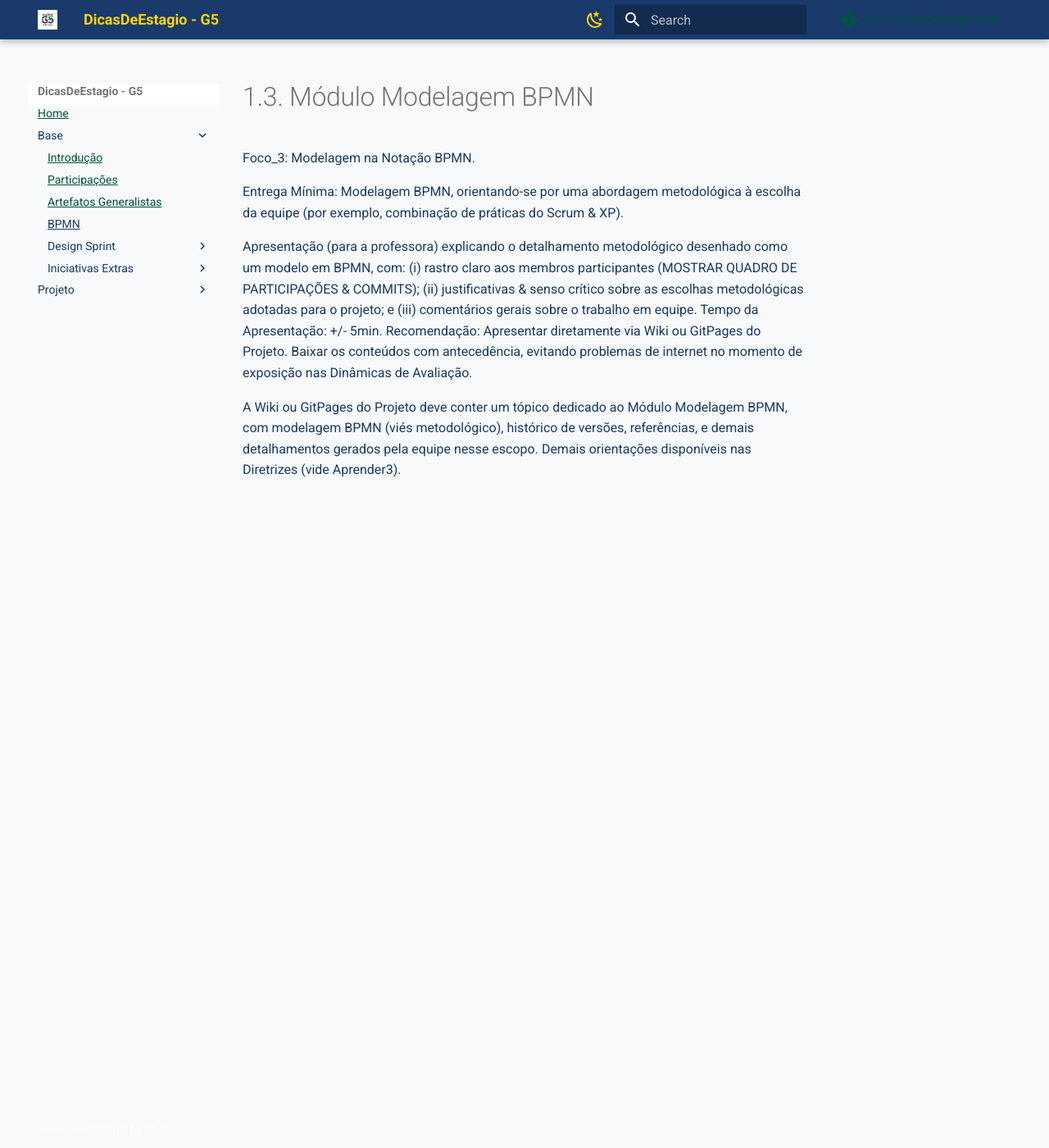
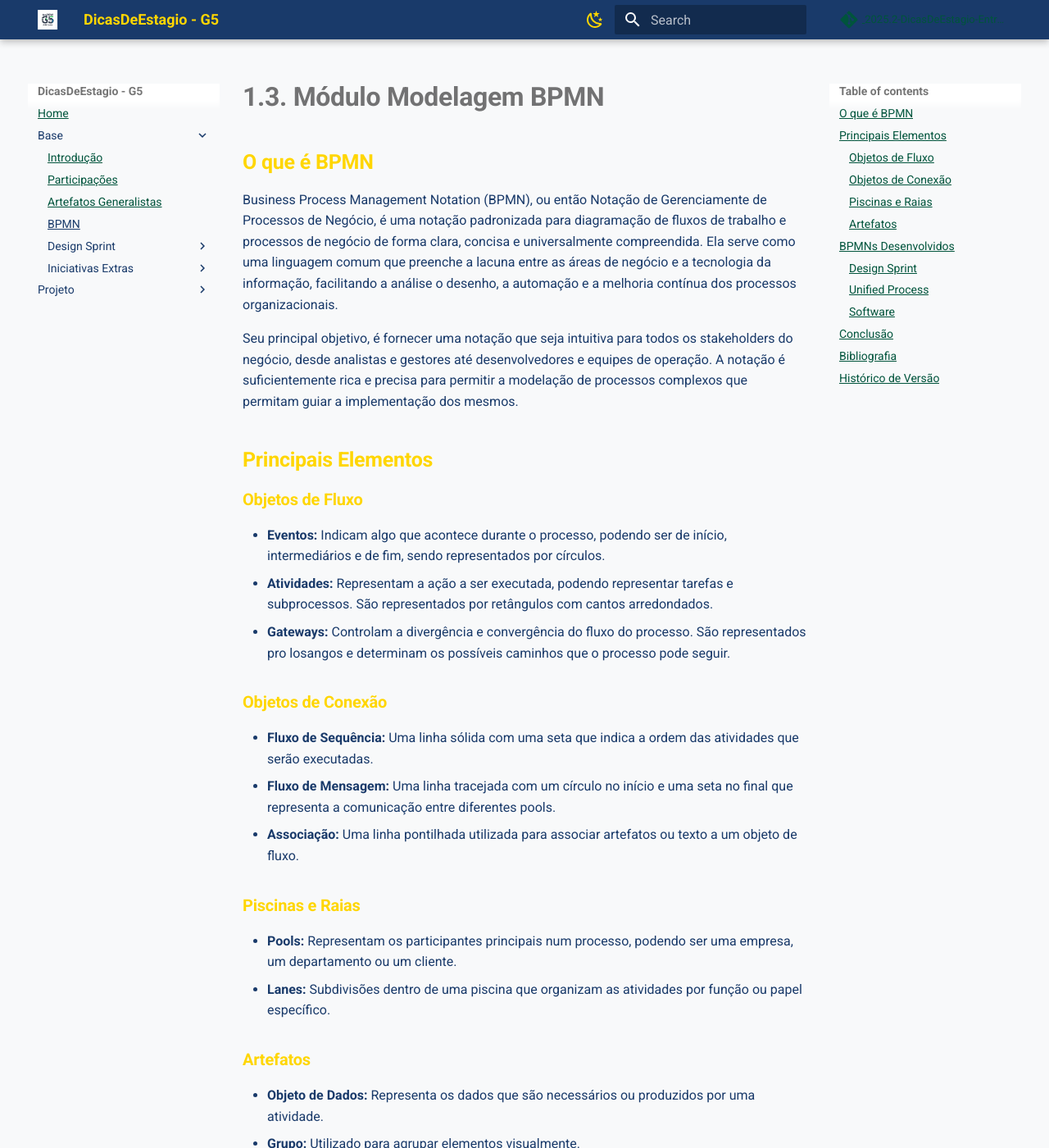
Before and after one commit to UnBArqDsw2025-2-Turma02/2025.2-T02_G5_DicasDeEstagio_Entrega03, an MkDocs documentation site: the page built from docs/Base/BPMN/ModelagemBPMN.md, in a window 1280 px wide and 1400 px high. Shown: the whole window at 82% size. Built offline with MkDocs 1.6.1 and Material for MkDocs 9.7.7, drawn with Linux system fonts in a browser that asks for light colours; comment, search, counter and statistics services are not loaded; some of the changed text lies outside the part shown.

Commit message:
docs: modelagem BPMN

```diff
--- a/docs/Base/BPMN/ModelagemBPMN.md
+++ b/docs/Base/BPMN/ModelagemBPMN.md
@@ -1,10 +1,62 @@
-# 1.3. Módulo Modelagem BPMN
+# **1.3. Módulo Modelagem BPMN**
 
-Foco_3: Modelagem na Notação BPMN.
+## **O que é BPMN**
 
-Entrega Mínima: Modelagem BPMN, orientando-se por uma abordagem metodológica à escolha da equipe (por exemplo, combinação de práticas do Scrum & XP).
+Business Process Management Notation (BPMN), ou então Notação de Gerenciamente de Processos de Negócio, é uma notação padronizada para diagramação de fluxos de trabalho e processos de negócio de forma clara, concisa e universalmente compreendida. Ela serve como uma linguagem comum que preenche a lacuna entre as áreas de negócio e a tecnologia da informação, facilitando a análise o desenho, a automação e a melhoria contínua dos processos organizacionais.
 
-Apresentação (para a professora) explicando o detalhamento metodológico desenhado como um modelo em BPMN, com: (i) rastro claro aos membros participantes (MOSTRAR QUADRO DE PARTICIPAÇÕES & COMMITS); (ii) justificativas & senso crítico sobre as escolhas metodológicas adotadas para o projeto; e (iii) comentários gerais sobre o trabalho em equipe. Tempo da Apresentação: +/- 5min. Recomendação: Apresentar diretamente via Wiki ou GitPages do Projeto. Baixar os conteúdos com antecedência, evitando problemas de internet no momento de exposição nas Dinâmicas de Avaliação.
+Seu principal objetivo, é fornecer uma notação que seja intuitiva para todos os stakeholders do negócio, desde analistas e gestores até desenvolvedores e equipes de operação. A notação é suficientemente rica e precisa para permitir a modelação de processos complexos que permitam guiar a implementação dos mesmos.
 
-A Wiki ou GitPages do Projeto deve conter um tópico dedicado ao Módulo Modelagem BPMN, com modelagem BPMN (viés metodológico), histórico de versões, referências, e demais detalhamentos gerados pela equipe nesse escopo.
-Demais orientações disponíveis nas Diretrizes (vide Aprender3).
+## **Principais Elementos**
+
+### **Objetos de Fluxo**
+
+* **Eventos:** Indicam algo que acontece durante o processo, podendo ser de início, intermediários e de fim, sendo representados por círculos.
+*  **Atividades:** Representam a ação a ser executada, podendo representar tarefas e subprocessos. São representados por retângulos com cantos arredondados.
+*  **Gateways:** Controlam a divergência e convergência do fluxo do processo. São representados pro losangos e determinam os possíveis caminhos que o processo pode seguir.
+
+### **Objetos de Conexão**
+
+* **Fluxo de Sequência:** Uma linha sólida com uma seta que indica a ordem das atividades que serão executadas.
+* **Fluxo de Mensagem:** Uma linha tracejada com um círculo no início e uma seta no final que representa a comunicação entre diferentes pools.
+* **Associação:** Uma linha pontilhada utilizada para associar artefatos ou texto a um objeto de fluxo.
+
+### **Piscinas e Raias**
+
+* **Pools:** Representam os participantes principais num processo, podendo ser uma empresa, um departamento ou um cliente.
+* **Lanes:** Subdivisões dentro de uma piscina que organizam as atividades por função ou papel específico.
+
+### **Artefatos**
+
+* **Objeto de Dados:** Representa os dados que são necessários ou produzidos por uma atividade.
+* **Grupo:** Utilizado para agrupar elementos visualmente.
+* **Anotação:** Permite que o modelador adicione comentários ao diagrama.
+
+## **BPMNs Desenvolvidos**
+
+### **Design Sprint**
+
+Este diagrama representa as tarefas realizadas durante a etapa de design sprint.
+
+
+### **Unified Process**
+
+Este diagrama representa como a equipe se organizará utilizando o framework Unified Process.
+
+### **Software**
+
+Este diagrama representa o fluxo principal da aplicação, incluindo suas principais funções, como acessar o guia de estágio, candidatar a uma vaga e avaliar empresas.
+
+## **Conclusão**
+
+A notação BPMN se mostrou uma ferramenta muito útil na diagramação de fluxos, trazendo uma linguagem visual padrão e intuitiva que facilita o entendimento dos processos de negócio entre diferentes áreas e também fornece uma base sólida para análise e otimização de qualquer projeto. A adoção dessa notação ajuda a alcançar a excelência operacional, promover a melhoria contínua e garantir que os processos estejam devidamente alinhados.
+
+## **Bibliografia**
+
+> 1. SERRANO, Milene. Arquitetura e Desenho de Software - Aula Notação BPMN. Disponível em: [https://aprender3.unb.br/pluginfile.php/3178527/mod_page/content/2/Arquitetura%20e%20Desenho%20de%20software%20-%20Aula%20BPMN%20Exemplos%20-%20Profa.%20Milene.pdf](https://aprender3.unb.br/pluginfile.php/3178527/mod_page/content/2/Arquitetura%20e%20Desenho%20de%20software%20-%20Aula%20BPMN%20Exemplos%20-%20Profa.%20Milene.pdf). Acesso em: 04/09/2025
+> 2. OBJECT MANAGEMENT GROUP. BPMN 2.0 Specification. Needham, MA, 2011. Disponível em: [https://www.omg.org/spec/BPMN/2.0](https://www.omg.org/spec/BPMN/2.0). Acesso em: 04/09/2025
+
+## **Histórico de Versão**
+
+| ID  | Descrição             | Autor                                   | Revisor | Data     |
+| :-: | --------------------- | --------------------------------------- | ------- | :------: |
+| 01  |  Criação do documento | [Henrique](https://github.com/henryqma) |         | 04/09/25 |
```
